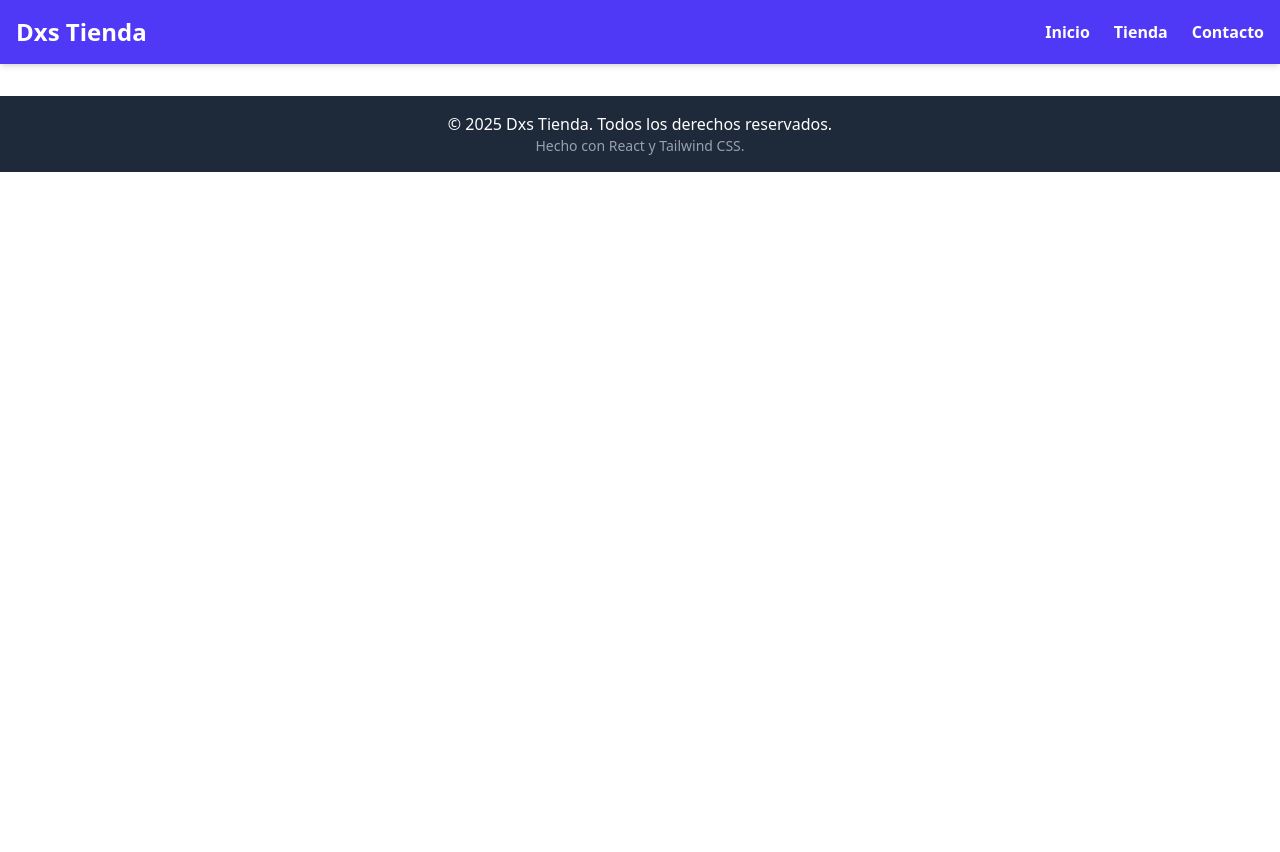
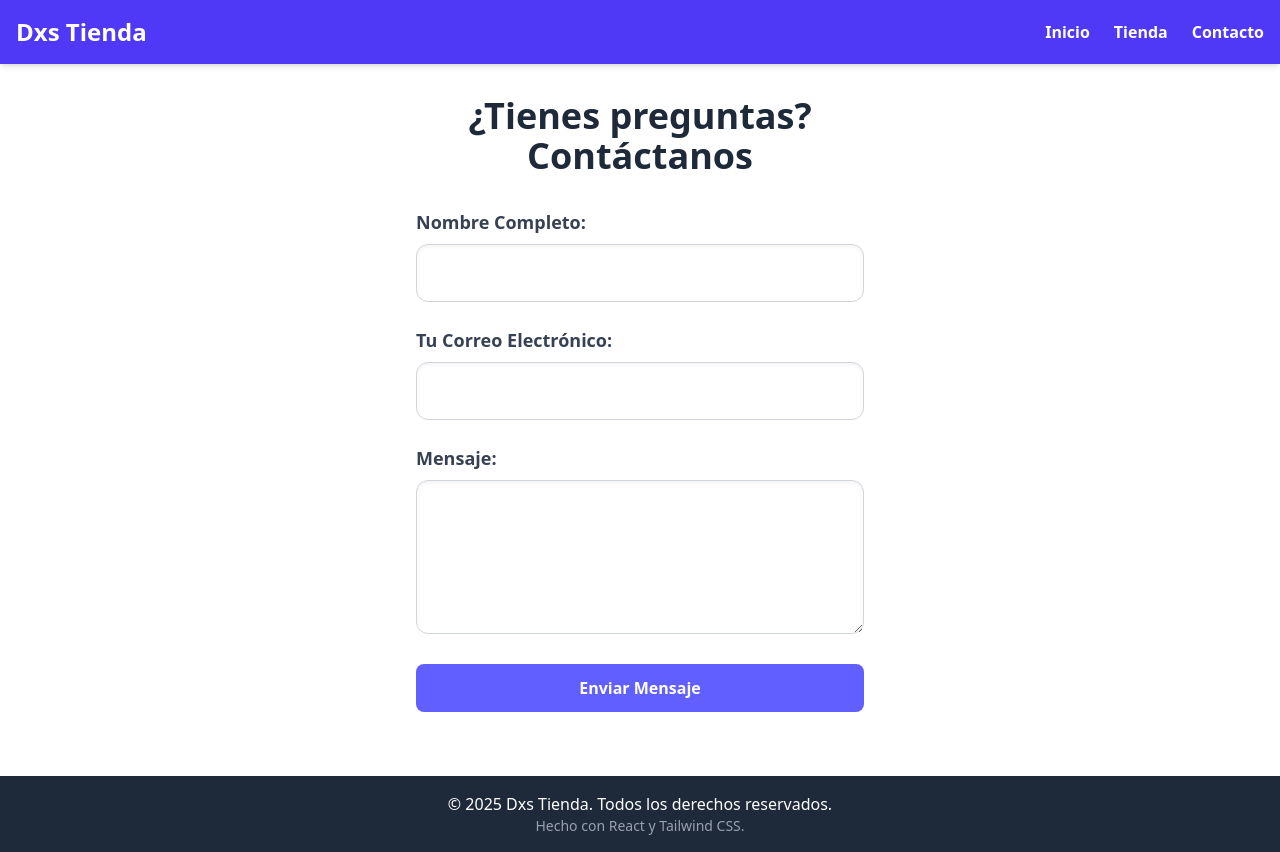
Before and after one commit to juancmdev/tienda_web_react, a React (Vite) app: page /contact in a window 1280 px wide. Before the commit the page ends 800 px from the top, so only its background shows below. Built offline with nearby package versions, Linux system fonts and the light colour scheme.

Commit message:
Update Contact.jsx

```diff
--- a/src/pages/Contact.jsx
+++ b/src/pages/Contact.jsx
@@ -1,9 +1,85 @@
+// src/pages/Contact.jsx
+import React from "react";
+
 const Contact = () => {
   return (
-    <div>
+    <div className="container mx-auto p-8 max-w-lg">
+      {" "}
+      {/* Centramos el contenido */}
+      <h1 className="text-4xl font-extrabold text-gray-800 mb-8 text-center">
+        ¿Tienes preguntas? Contáctanos
+      </h1>
+      {/* RECUERDA: Reemplaza "TU_URL_DE_FORMSPREE"
+        con el enlace que Formspree te da.
+      */}
+      <form
+        action="https://formspree.io/f/TU_URL_DE_FORMSPREE"
+        method="POST"
+        className="space-y-6" // Añade espacio vertical entre campos
+      >
+        {/* Campo Nombre */}
+        <div>
+          <label
+            htmlFor="name"
+            className="block text-lg font-bold text-gray-700 mb-2 "
+          >
+            Nombre Completo:
+          </label>
+          <input
+            type="text"
+            id="name"
+            name="name"
+            required
+            className="w-full p-4 border border-gray-300 rounded-xl shadow-inner focus:ring-indigo-500 focus:border-indigo-500 transition"
+          />
+        </div>
 
+        {/* Campo Correo */}
+        <div>
+          <label
+            htmlFor="email"
+            className="block text-lg font-bold text-gray-700 mb-2"
+          >
+            Tu Correo Electrónico:
+          </label>
+          <input
+            type="email"
+            id="email"
+            name="email" // Importante para la respuesta de Formspree
+            required
+            className="w-full p-4 border border-gray-300 rounded-xl shadow-inner focus:ring-indigo-500 focus:border-indigo-500 transition"
+          />
+        </div>
+
+        {/* Campo Mensaje */}
+        <div>
+          <label
+            htmlFor="message"
+            className="block text-lg font-bold text-gray-700 mb-2"
+          >
+            Mensaje:
+          </label>
+          <textarea
+            id="message"
+            name="message"
+            rows="5"
+            required
+            className="w-full p-4 border border-gray-300 rounded-xl shadow-inner focus:ring-indigo-500 focus:border-indigo-500 transition"
+          ></textarea>
+        </div>
+
+        {/* Botón de Envío */}
+        <div>
+          <button
+            type="submit"
+            className="block w-full text-center py-3 bg-indigo-500 text-white font-bold rounded-lg hover:bg-indigo-600 transition duration-150 cursor-pointer"
+          >
+            Enviar Mensaje
+          </button>
+        </div>
+      </form>
     </div>
-  )
-}
+  );
+};
 
-export default Contact
+export default Contact;
```
